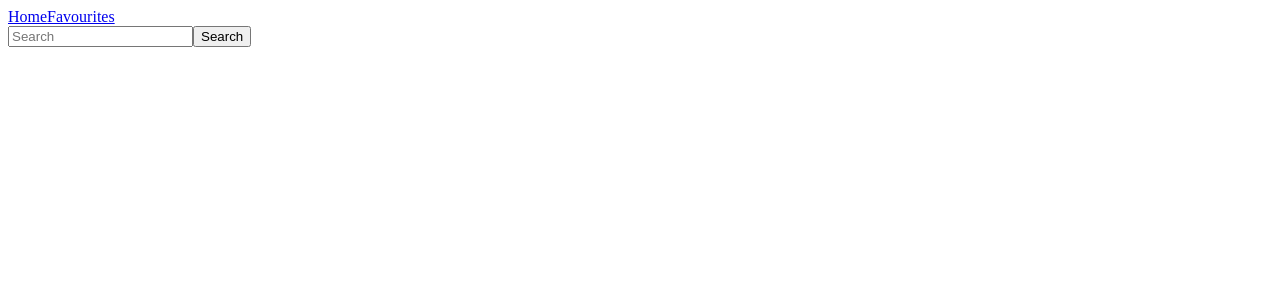
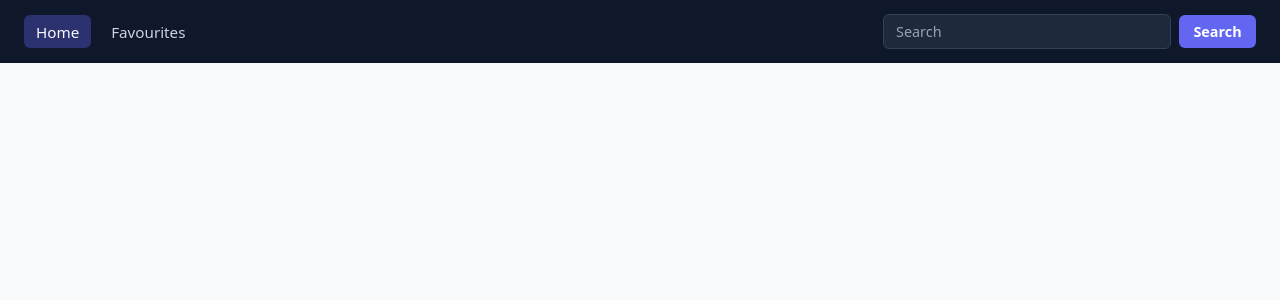
Before and after one commit to Haad-Ahmad-Qureshi/internship-react-project, a React (Vite) app: page / in a window 1280 px wide. Shown: the top 300 px of the page. Built offline with nearby package versions, Linux system fonts and the light colour scheme.

Commit message:
added styling in header

```diff
--- /dev/null
+++ b/src/Header.css
@@ -0,0 +1,100 @@
+.header {
+  display: flex;
+  align-items: center;
+  justify-content: space-between;
+  gap: 1.5rem;
+  padding: 0.875rem 1.5rem;
+  background: #0f172a;
+  color: #e2e8f0;
+  box-shadow: 0 1px 0 rgba(255, 255, 255, 0.06);
+}
+
+.header-nav {
+  display: flex;
+  align-items: center;
+  gap: 0.5rem;
+}
+
+.header-link {
+  color: #cbd5e1;
+  text-decoration: none;
+  font-size: 0.95rem;
+  font-weight: 500;
+  padding: 0.4rem 0.75rem;
+  border-radius: 0.375rem;
+}
+
+.header-link:hover {
+  color: #f8fafc;
+  background: rgba(255, 255, 255, 0.08);
+}
+
+.header-link.active {
+  color: #f8fafc;
+  background: rgba(99, 102, 241, 0.35);
+}
+
+.header-search {
+  display: flex;
+  align-items: center;
+  gap: 0.5rem;
+  min-width: 0;
+}
+
+.header-search-input {
+  width: min(18rem, 42vw);
+  padding: 0.45rem 0.75rem;
+  border: 1px solid #334155;
+  border-radius: 0.375rem;
+  background: #1e293b;
+  color: #f8fafc;
+  font: inherit;
+  font-size: 0.9rem;
+}
+
+.header-search-input::placeholder {
+  color: #94a3b8;
+}
+
+.header-search-input:focus {
+  outline: 2px solid #818cf8;
+  outline-offset: 1px;
+  border-color: #6366f1;
+}
+
+.header-search-button {
+  padding: 0.45rem 0.9rem;
+  border: none;
+  border-radius: 0.375rem;
+  background: #6366f1;
+  color: #fff;
+  font: inherit;
+  font-size: 0.9rem;
+  font-weight: 600;
+  cursor: pointer;
+}
+
+.header-search-button:hover {
+  background: #4f46e5;
+}
+
+.header-search-button:focus-visible {
+  outline: 2px solid #a5b4fc;
+  outline-offset: 2px;
+}
+
+@media (max-width: 640px) {
+  .header {
+    flex-wrap: wrap;
+    gap: 0.75rem;
+  }
+
+  .header-search {
+    width: 100%;
+  }
+
+  .header-search-input {
+    flex: 1;
+    width: auto;
+  }
+}
--- a/src/Header.tsx
+++ b/src/Header.tsx
@@ -1,14 +1,28 @@
-import { Link } from 'react-router-dom'
+import { NavLink } from 'react-router-dom'
+import './Header.css'
 
 function Header() {
   return (
-    <header>
-      <nav>
-        <Link to="/">Home</Link>
-        <Link to="/favourites">Favourites</Link>
+    <header className="header">
+      <nav className="header-nav">
+        <NavLink to="/" className="header-link" end>
+          Home
+        </NavLink>
+        <NavLink to="/favourites" className="header-link">
+          Favourites
+        </NavLink>
       </nav>
-      <input type="search" placeholder="Search" aria-label="Search" />
-      <button type="button">Search</button>
+      <div className="header-search">
+        <input
+          className="header-search-input"
+          type="search"
+          placeholder="Search"
+          aria-label="Search"
+        />
+        <button className="header-search-button" type="button">
+          Search
+        </button>
+      </div>
     </header>
   )
 }
--- /dev/null
+++ b/src/index.css
@@ -0,0 +1,12 @@
+*,
+*::before,
+*::after {
+  box-sizing: border-box;
+}
+
+body {
+  margin: 0;
+  font-family: system-ui, 'Segoe UI', Roboto, sans-serif;
+  background: #f8fafc;
+  color: #0f172a;
+}
--- a/src/main.tsx
+++ b/src/main.tsx
@@ -2,6 +2,7 @@ import { StrictMode } from 'react'
 import { createRoot } from 'react-dom/client'
 import { BrowserRouter } from 'react-router-dom'
 import App from './App.tsx'
+import './index.css'
 
 createRoot(document.getElementById('root')!).render(
   <StrictMode>
```
